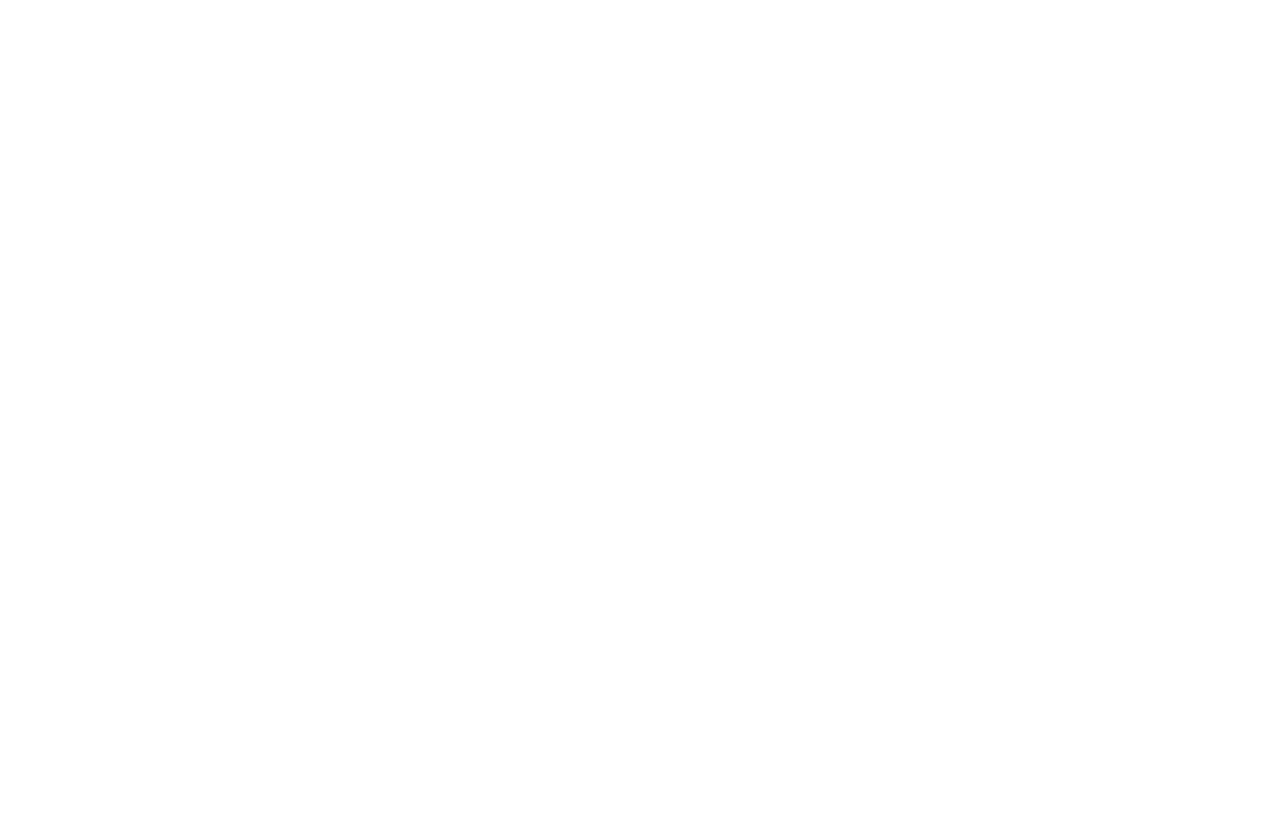
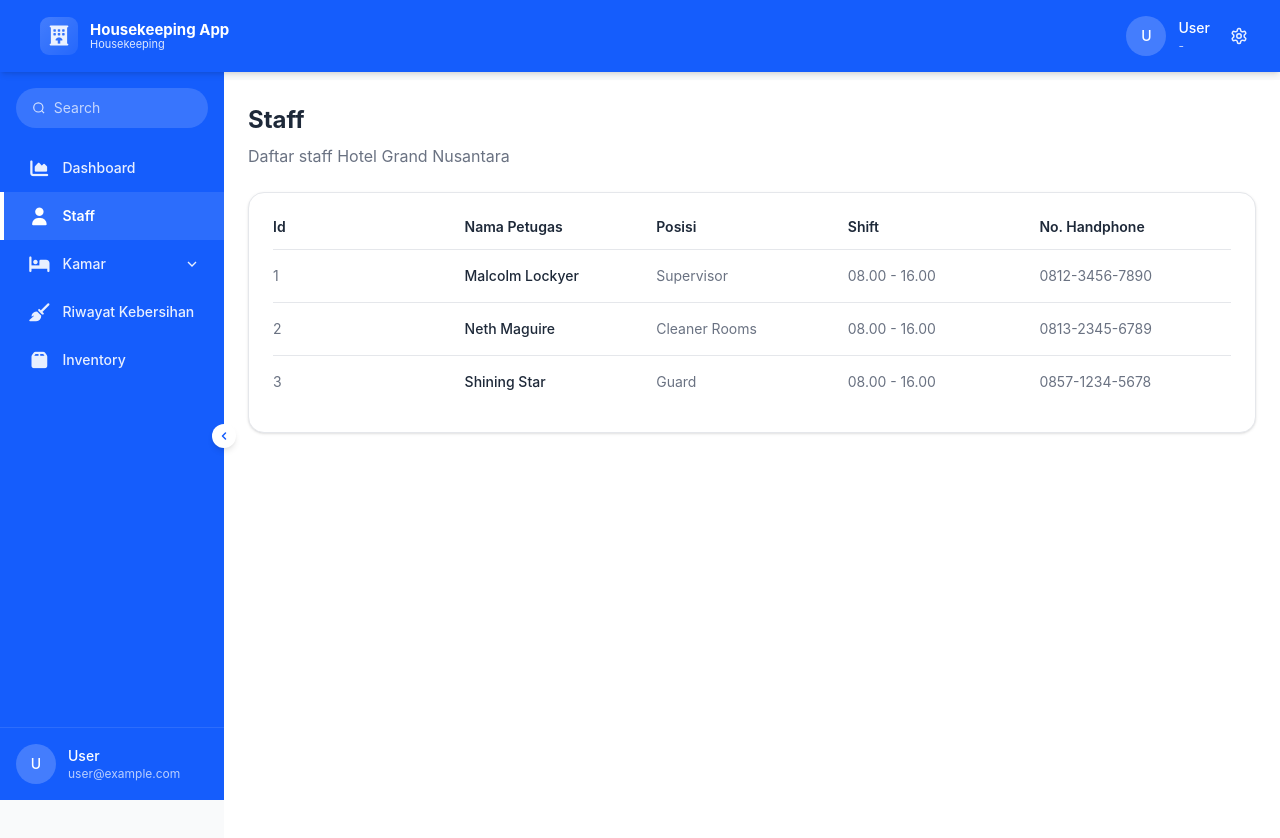
Before and after one commit to Caxerion/Sistem-Housekeeping-Hotel, a React (Vite) app in the folder client-side/: page /staff in a window 1280 px wide. Before the commit this address had no page. Shown: the top 838 px of the page. Before the commit the page ends 800 px from the top, so only its background shows below. Built offline with nearby package versions, Linux system fonts and the light colour scheme.

Commit message:
feat{UI} (tambah  table staff front-end) (#26)

```diff
--- a/client-side/src/App.jsx
+++ b/client-side/src/App.jsx
@@ -3,13 +3,13 @@
 import Sidebar from "./components/Sidebar";
 import { Routes, Route } from "react-router-dom";
 import Dashboard from "./pages/Dashboard";
-import DataPetugas from "./pages/DataPetugas";
 import DataKamar from "./pages/DataKamar";
 import StatusKamar from "./pages/StatusKamar";
 import RiwayatPembersihan from "./pages/RiwayatPembersihan";
 import PembagianMaintenance from "./pages/PembagianMaintenance";
 import Inventory from "./pages/Inventory";
 import Login from "./pages/Login";
+import Staff from './pages/Staff';
 
 function App () {
     const [sidebarCollapsed, setSidebarCollapsed] = useState(false);
@@ -37,12 +37,12 @@
                     </div>
                 </div>
             }/>
-            <Route path="/datapetugas" element={
+            <Route path="/staff" element={
                 <div className="flex min-h-screen bg-gray-50">
                     <Sidebar collapsed={sidebarCollapsed} onToggle={() => setSidebarCollapsed(prev => !prev)}/>
                     <div className={`flex-1 ${sidebarWidth} pt-20`}>
                         <Navbar/>
-                        <DataPetugas/>
+                        <Staff/>
                     </div>
                 </div>
             }/>
--- a/client-side/src/components/Sidebar.jsx
+++ b/client-side/src/components/Sidebar.jsx
@@ -13,7 +13,7 @@
       { label: 'Pembagian Maintenance', to: '/pembagian-maintenance', icon: 'fa-solid fa-tools' },
     ],
   },
-  { label: 'Riwayat Kebersihan', to: '/riwayat-pembersihan', icon: 'fa-solid fa-broom'},
+  { label: 'Riwayat Kebersihan', to: '/riwayatpembersihan', icon: 'fa-solid fa-broom'},
   { label: 'Inventory', to: '/inventory', icon: 'fa-solid fa-box' },
 ];
 
--- a/client-side/src/pages/DataPetugas.jsx
+++ /dev/null
@@ -1,7 +0,0 @@
-function DataPetugas(){
-    return(
-        <h1> ini data Petugas</h1>
-    )
-}
-
-export default DataPetugas;
--- /dev/null
+++ b/client-side/src/pages/Staff.jsx
@@ -0,0 +1,41 @@
+function Staff() {
+    const staffList = [
+        { id: 1, nama: "Malcolm Lockyer", posisi: "Supervisor", shift: "08.00 - 16.00", hp: "0812-3456-7890" },
+        { id: 2, nama: "Neth Maguire", posisi: "Cleaner Rooms", shift: "08.00 - 16.00", hp: "0813-2345-6789" },
+        { id: 3, nama: "Shining Star", posisi: "Guard", shift: "08.00 - 16.00", hp: "0857-1234-5678" },
+    ];
+
+    return (
+        <div className="p-6 bg-white min-h-screen">
+            <h1 className="text-2xl font-bold text-gray-800">Staff</h1>
+            <p className="text-gray-500 mt-2">Daftar staff Hotel Grand Nusantara</p>
+
+            <div className="mt-6 bg-white border border-gray-200 rounded-2xl p-6 shadow-sm overflow-x-auto">
+                <table className="w-full text-left table-auto md:table-fixed">
+                    <thead>
+                        <tr className="border-b border-gray-200">
+                            <th className="text-gray-800 text-sm font-semibold pb-3 pr-4">Id</th>
+                            <th className="text-gray-800 text-sm font-semibold pb-3 pr-4">Nama Petugas</th>
+                            <th className="text-gray-800 text-sm font-semibold pb-3 pr-4">Posisi</th>
+                            <th className="text-gray-800 text-sm font-semibold pb-3 pr-4">Shift</th>
+                            <th className="text-gray-800 text-sm font-semibold pb-3">No. Handphone</th>
+                        </tr>
+                    </thead>
+                    <tbody className="divide-y divide-gray-200">
+                        {staffList.map((staff) => (
+                            <tr key={staff.id}>
+                                <td className="py-4 pr-4 text-gray-500 text-sm">{staff.id}</td>
+                                <td className="py-4 pr-4 text-gray-800 text-sm font-medium">{staff.nama}</td>
+                                <td className="py-4 pr-4 text-gray-500 text-sm">{staff.posisi}</td>
+                                <td className="py-4 pr-4 text-gray-500 text-sm">{staff.shift}</td>
+                                <td className="py-4 text-gray-500 text-sm">{staff.hp}</td>
+                            </tr>
+                        ))}
+                    </tbody>
+                </table>
+            </div>
+        </div>
+    );
+}
+
+export default Staff;
```
